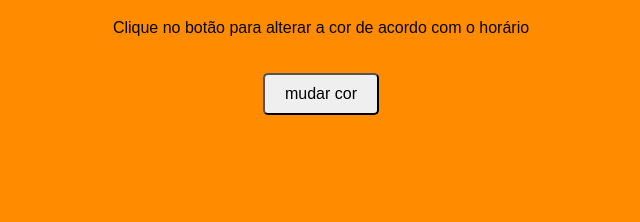
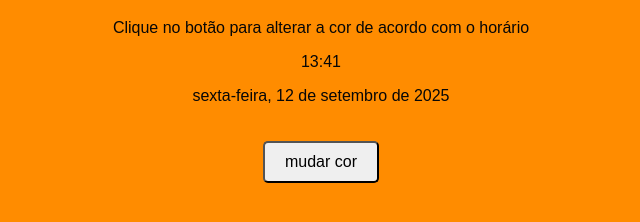
Before and after one commit to CarvalhaisMoises/frontend, a plain HTML site: page tema_por_horário/index.html in a window 1280 px wide. Both pictures are taken after a click on the button "mudar cor". Shown: the part 140-362 px from the top of the page, without its empty margins (319-959 px from the left). Drawn offline with Linux system fonts and the light colour scheme.

Commit message:
Update index.html

```diff
--- a/tema_por_horário/index.html
+++ b/tema_por_horário/index.html
@@ -24,31 +24,46 @@
     <meta charset="UTF-8">
     <meta name="viewport" content="width=, initial-scale=1.0">
     <title>Document</title>
+
 </head>
 <body>
     <h1 id="titulo">Bem vindo!</h1>
     <p>Clique no botão para alterar a cor de acordo com o horário</p>
+    <p id="hora"></p>
+    <p id="data"></p>
     <button onclick="trocar()">mudar cor</button>
+
     <script>
         function trocar(){
-            const hora = new Date().getHours();
+            const agora = new Date();
+            const opcoes = { weekday: 'long', year:'numeric', month: 'long', day: 'numeric'};
+            const hora = agora.getHours();
+            const minutos = agora.getMinutes().toString().padStart(2, "0");
+            const dataFormada = agora.toLocaleDateString("pt-BR", opcoes);
+            // const dataFormada = agora.toLocaleDateString("pt-BR", )
             let cor;
             let mensagem;
 
             if (hora>= 6 && hora< 12){
                 cor = "#FFD700";
                 mensagem = "bom dia! ☀️";
+
             } else if (hora >=12 && hora < 18) {
                 cor = "#FF8C00";
                 mensagem = "Boa tarde 🌤️";
             }else if (hora >=18 && hora <23){
                 cor = "#1E90FF";
                 mensagem ="Hora de descançar!!🌙";
+
+            }else { cor = "#ff0000";
+            mensagem = "Hora de descançar!";
             }
 
             document.body.style.backgroundColor=cor;
             document.getElementById("titulo").innerHTML = mensagem;
-        }
+            document.getElementById("hora").innerHTML = hora + ":" + minutos;
+            document.getElementById("data").innerHTML = dataFormada;
+            }
     </script>
 </body>
 </html>
```
